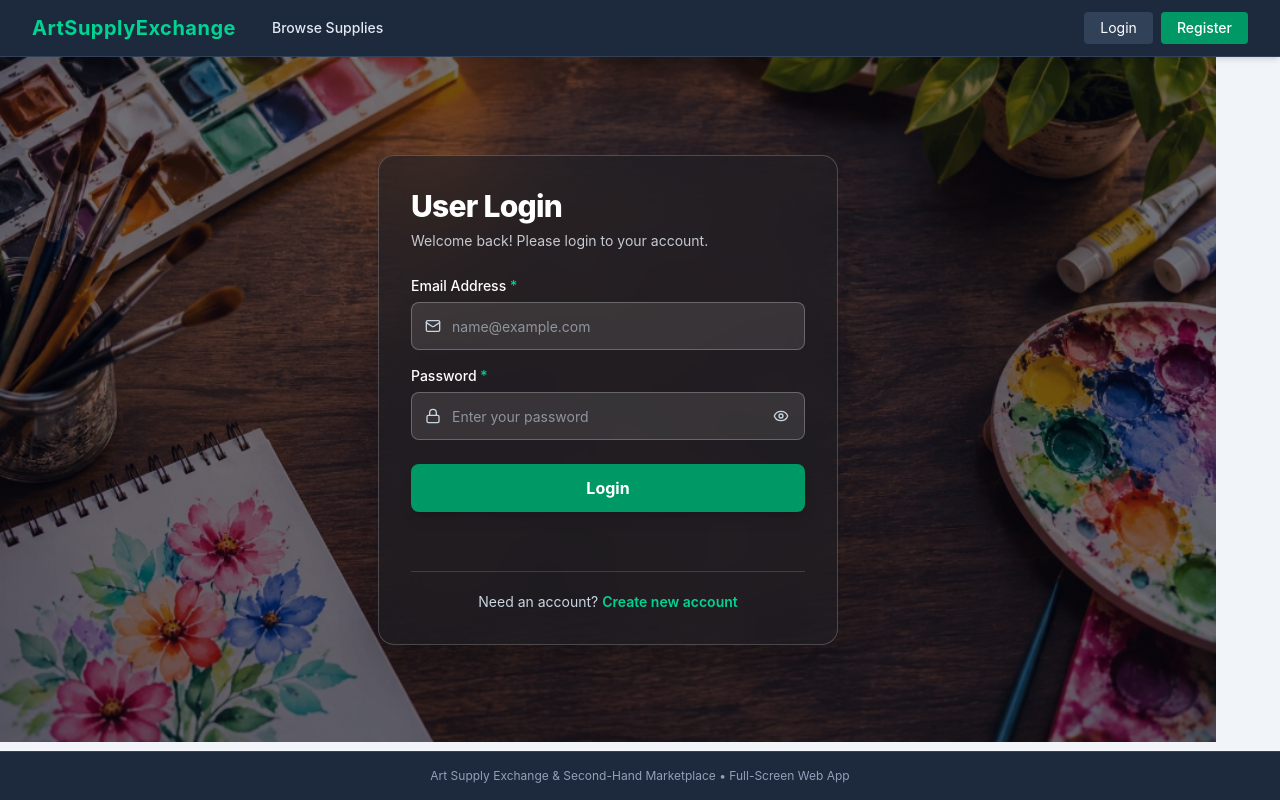
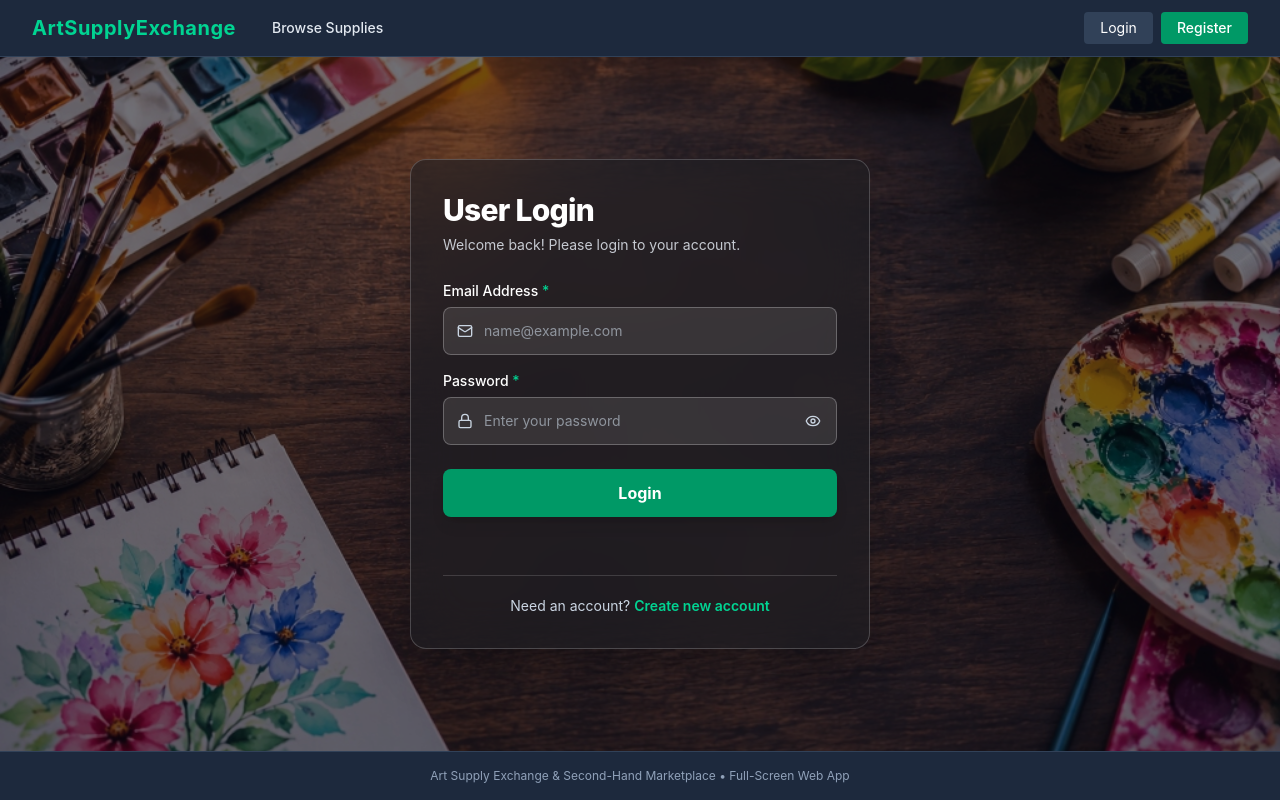
Before and after one commit to solankisingh/art-supply-exchange-project, a React (Vite) app in the folder client/: page /login in a window 1280 px wide. Built offline with nearby package versions, Linux system fonts and the light colour scheme.

Commit message:
Fix background coverage on login and register: remove container padding for seamless 100% full-screen coverage

```diff
--- a/client/src/App.jsx
+++ b/client/src/App.jsx
@@ -1,5 +1,5 @@
 import React from 'react';
-import { Routes, Route, Navigate } from 'react-router-dom';
+import { Routes, Route, Navigate, useLocation } from 'react-router-dom';
 import Navbar from './components/Navbar';
 import Marketplace from './pages/Marketplace';
 import ProductDetail from './pages/ProductDetail';
@@ -29,12 +29,15 @@ function ProtectedRoute({ children, adminOnly = false }) {
 }
 
 export default function App() {
+  const location = useLocation();
+  const isAuthPage = location.pathname === '/login' || location.pathname === '/register';
+
   return (
     <div className="w-full min-h-screen flex flex-col bg-slate-100 text-slate-800">
       <Navbar />
 
-      {/* FULL SCREEN FLUID CONTAINER */}
-      <main className="w-full flex-1 px-4 sm:px-8 py-6">
+      {/* When on Auth pages, remove all container padding and constraints so background covers 100% */}
+      <main className={`w-full flex-1 ${isAuthPage ? 'p-0 flex flex-col' : 'px-4 sm:px-8 py-6'}`}>
         <Routes>
           <Route path="/" element={<Marketplace />} />
           <Route path="/item/:id" element={<ProductDetail />} />
--- a/client/src/pages/AuthPage.jsx
+++ b/client/src/pages/AuthPage.jsx
@@ -47,9 +47,8 @@ export default function AuthPage({ isRegister = false }) {
   };
 
   return (
-    /* TRUE EDGE-TO-EDGE FULL-SCREEN CONTAINER (Negative margins cancel parent layout padding) */
     <div
-      className="w-full -mx-4 sm:-mx-8 -my-6 min-h-[calc(100vh-115px)] relative flex items-center justify-center py-10 px-4 sm:px-6 bg-cover bg-center bg-no-repeat overflow-hidden"
+      className="w-full flex-1 min-h-[calc(100vh-120px)] relative flex items-center justify-center py-12 px-4 sm:px-6 bg-cover bg-center bg-no-repeat"
       style={{ backgroundImage: `url(${authBg})` }}
     >
       {/* Subtle Dark Gradient Overlay across full artistic background */}
```
